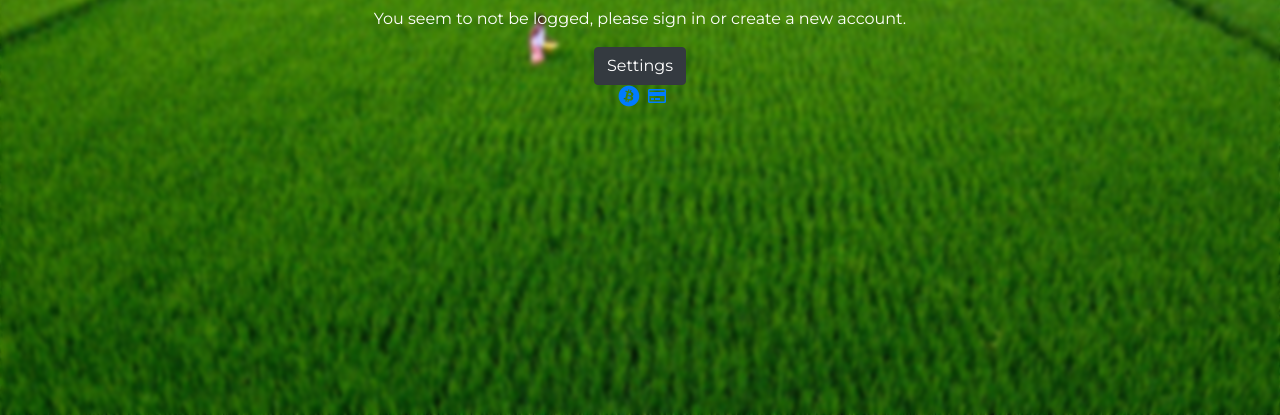
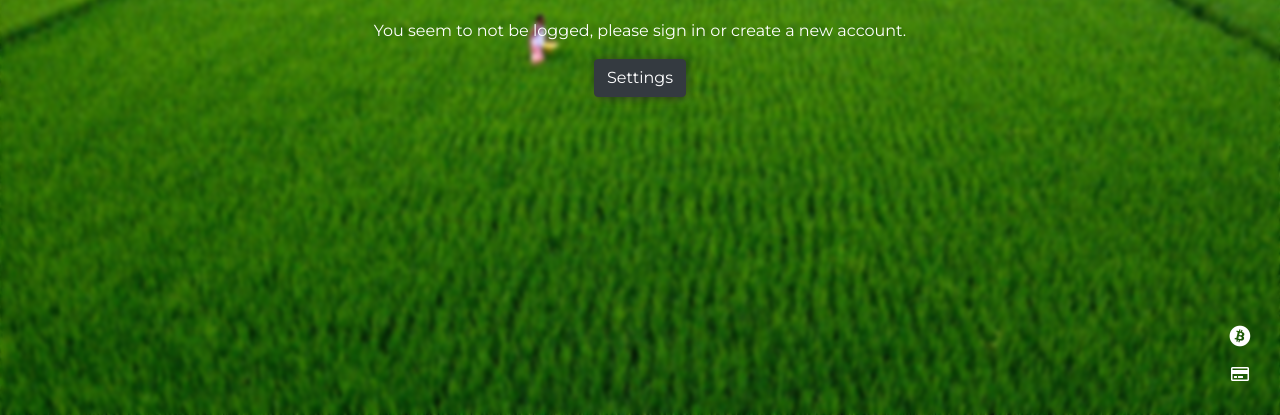
Before and after one commit to efeurhobobullish/stellar-sso-platform, a Django app: page /dashboard in a window 1280 px wide. Shown: the part 385-800 px from the top of the page. Run offline with Django 4.2, Linux system fonts and the light colour scheme.

Commit message:
update style

```diff
--- a/static/css/style.css
+++ b/static/css/style.css
@@ -44,7 +44,7 @@ nav {
 	width: 35%;
 	color: #333;
 	background-color: var(--lighter);
-	border: 1px solid #dee2e6;
+	/* border: 1px solid #dee2e6; */
 	border-color: #343a40;
 	border-radius: 6px;
 	box-shadow: rgb(11 43 158 / 15%) 0px 6px 20px -6px;
@@ -57,3 +57,19 @@ nav {
 hr {
 	background-color: #6c757d;
 }
+
+.cta {
+	position: fixed;
+	bottom: 15px;
+	right: 25px;
+}
+
+.cta a {
+	display: block;
+	margin-bottom: 13px;
+	color: inherit;
+}
+
+.mybtn {
+	box-shadow: #2a2727ad 1px 1px 8px 0px;
+}
```
